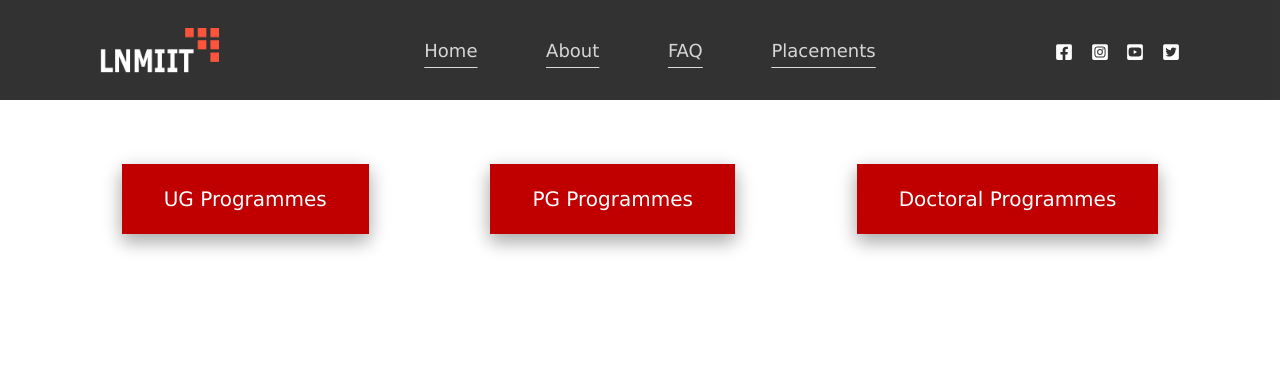
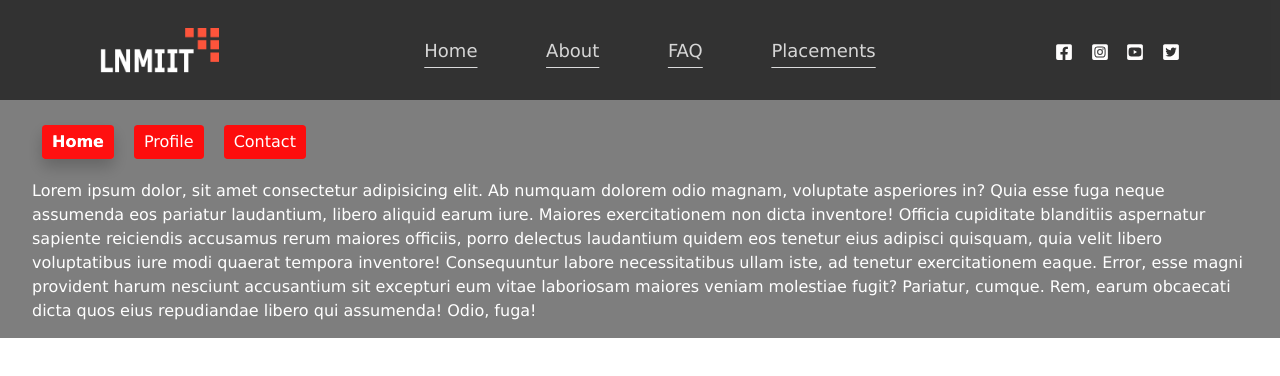
Before and after one commit to raghav-khanna/Student-Admission-Frontend, a React (Create React App) app in the folder frontend/: page /try_nirnay in a window 1280 px wide. Shown: the top 376 px of the page. Built offline with nearby package versions, Linux system fonts and the light colour scheme.

Commit message:
Change sections component colors using Bootstrap classes

```diff
--- a/frontend/package.json
+++ b/frontend/package.json
@@ -7,6 +7,7 @@
     "@testing-library/react": "^13.4.0",
     "@testing-library/user-event": "^13.5.0",
     "bootstrap": "^5.2.2",
+    "node-sass": "^7.0.3",
     "react": "^18.2.0",
     "react-bootstrap": "^2.6.0",
     "react-dom": "^18.2.0",
--- a/frontend/src/Components/Nirnay/Sections.css
+++ b/frontend/src/Components/Nirnay/Sections.css
@@ -1,19 +1,27 @@
-.flex-container {
-    display: flex;
-    justify-content: space-evenly;
-    margin-top: 5%;
-}
-
-.butn {
-    background-color: rgb(192, 0, 0);
+.sections-container {
+  background-color: rgb(126, 126, 126);
+  color: white;
   /* opacity: 0.7; */
   border: none;
   padding: 15px 32px;
-    text-align: center;
-    text-decoration: none;
-    display: inline-block;
+  text-align: left;
   font-size: 16px;
-    box-shadow: 0 8px 16px 0 rgba(0, 0, 0, 0.2), 0 6px 20px 0 rgba(0, 0, 0, 0.19);
+}
+
+.nav-item > .nav-link {
+  color: #fff !important;
+  background-color: #fd0d0d !important;
+  margin: 1rem;
+}
+
+.nav-item > .nav-link:hover {
+  filter: brightness(80%);
+}
+
+.nav-item > .active {
+  filter: brightness(120%);
+  font-weight: bolder;
+  box-shadow: 0 8px 16px 0 rgba(0, 0, 0, 0.2);
 }
 
 .words {
@@ -23,7 +31,7 @@
 
 .butn:hover {
   /* opacity: 1; */
-    filter: brightness(60%);
+
   border: none;
 }
 
--- a/frontend/src/Components/Nirnay/Sections.js
+++ b/frontend/src/Components/Nirnay/Sections.js
@@ -1,69 +1,44 @@
-import React, { useState } from "react"
+import React, { useState } from "react";
 import Nav from "react-bootstrap/Nav";
 import "bootstrap/dist/css/bootstrap.min.css";
-import "./Sections.css"
-import Tab from 'react-bootstrap/Tab';
-import Tabs from 'react-bootstrap/Tabs';
-
-
-
+import "./Sections.css";
+import Tab from "react-bootstrap/Tab";
+import Tabs from "react-bootstrap/Tabs";
 
 const Sections = () => {
-  const [key, setKey] = useState('home');
+  const [key, setKey] = useState("home");
+
+  const exampleText =
+    "Lorem ipsum dolor, sit amet consectetur adipisicing elit. Ab numquam dolorem odio magnam, voluptate asperiores in? Quia esse fuga neque assumenda eos pariatur laudantium, libero aliquid earum iure. Maiores exercitationem non dicta inventore! Officia cupiditate blanditiis aspernatur sapiente reiciendis accusamus rerum maiores officiis, porro delectus laudantium quidem eos tenetur eius adipisci quisquam, quia velit libero voluptatibus iure modi quaerat tempora inventore! Consequuntur labore necessitatibus ullam iste, ad tenetur exercitationem eaque. Error, esse magni provident harum nesciunt accusantium sit excepturi eum vitae laboriosam maiores veniam molestiae fugit? Pariatur, cumque. Rem, earum obcaecati dicta quos eius repudiandae libero qui assumenda! Odio, fuga!";
+
   return (
     <div>
-      <Nav variant="flat" defaultActiveKey="/home" className="flex-container">
-        <Nav.Item className="butn" >
-          <Nav.Link eventkey="/home" className="words">UG Programmes</Nav.Link>
-        </Nav.Item>
-        <Nav.Item className="butn">
-          <Nav.Link eventKey="link-1" className="words">PG Programmes</Nav.Link>
-        </Nav.Item>
-        <Nav.Item className="butn">
-          <Nav.Link eventKey="disabled" className="words">Doctoral Programmes</Nav.Link>
-        </Nav.Item>
-      </Nav >
-    </div >
-
+      <section className="sections-container">
+        <Tabs
+          id="controlled-tab-example"
+          activeKey={key}
+          onSelect={(k) => setKey(k)}
+          className="mb-3 sections-tabs"
+          variant="pills"
+        >
+          <Tab
+            eventKey="home"
+            title="Home"
+            className="sections-child"
+            variant="danger"
+          >
+            {exampleText}
+          </Tab>
+          <Tab eventKey="profile" title="Profile" className="sections-child">
+            {exampleText}
+          </Tab>
+          <Tab eventKey="contact" title="Contact" className="sections-child">
+            {exampleText}
+          </Tab>
+        </Tabs>
+      </section>
+    </div>
   );
-}
+};
 
 export default Sections;
-
-
-<Nav variant="tabs" defaultActiveKey="/home" className="flex-container">
-  <Nav.Item className="butn" >
-    <Nav.Link eventkey="/home" className="words">UG Programmes</Nav.Link>
-    <h1> first tab</h1>
-  </Nav.Item>
-  <Nav.Item className="butn">
-    <Nav.Link eventKey="link-1" className="words">PG Programmes</Nav.Link>
-    <h1> second tab</h1>
-  </Nav.Item>
-  <Nav.Item className="butn">
-    <Nav.Link eventKey="disabled" className="words">Doctoral Programmes</Nav.Link>
-    <h1> third tab</h1>
-  </Nav.Item>
-</Nav >
-
-
-
-
-
-// {/* <Tabs
-// id="controlled-tab-example"
-// activeKey={key}
-// onSelect={(k) => setKey(k)}
-// variant="flat"
-// className="flex-container"
-// >
-// <Tab eventKey="home" title="UG Programmes" className="butn">
-//   <h1>Yo MAMA</h1>
-// </Tab>
-// <Tab eventKey="profile" title="PG Programmes" className="butn">
-//   <h1>So FAT</h1>
-// </Tab>
-// <Tab eventKey="contact" title="Doctoral Programmes" className="butn">
-//   <h1>She Falls from both side of the bed</h1>
-// </Tab>
-// </Tabs> */}
--- a/frontend/src/Pages/TryRaghav.js
+++ b/frontend/src/Pages/TryRaghav.js
@@ -16,6 +16,7 @@ const TryRaghav = () => {
       {/* <ExpandContentButton /> */}
       {/* <InstituteGlance />
       <PhotoGallery /> */}
+      <Sections />
     </div>
   );
 };
```
Also changed, not shown: 1 other file (tests, documents, lock files or other folders). Lines whose indentation alone changed are shown as unchanged.
